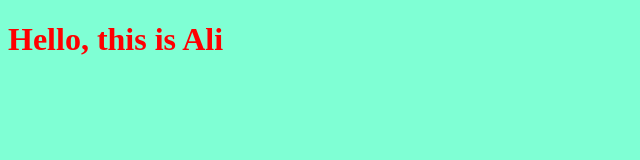
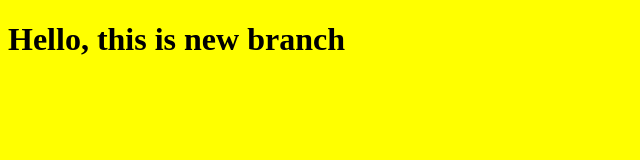
Before and after one commit to AliLaith-Dev/MyProject, a plain HTML site: page index.html in a window 1280 px wide. Shown: the whole page, without its empty margins (0-640 px from the left). Drawn offline with Linux system fonts and the light colour scheme.

Commit message:
Changing style for the title

```diff
--- a/index.html
+++ b/index.html
@@ -6,7 +6,7 @@
     <link rel="stylesheet" href="style.css" />
 </head>
 <body>
-    <h1>Hello, this is Ali</h1>
+    <h1>Hello, this is new branch</h1>
 <script src="app.js"></script>
 </body>
 </html>
--- a/style.css
+++ b/style.css
@@ -1,6 +1,6 @@
 h1{
-    color:red;
+    color:black;
 }
 body{
-    background-color:aquamarine;
+    background-color:yellow;
 }
```
